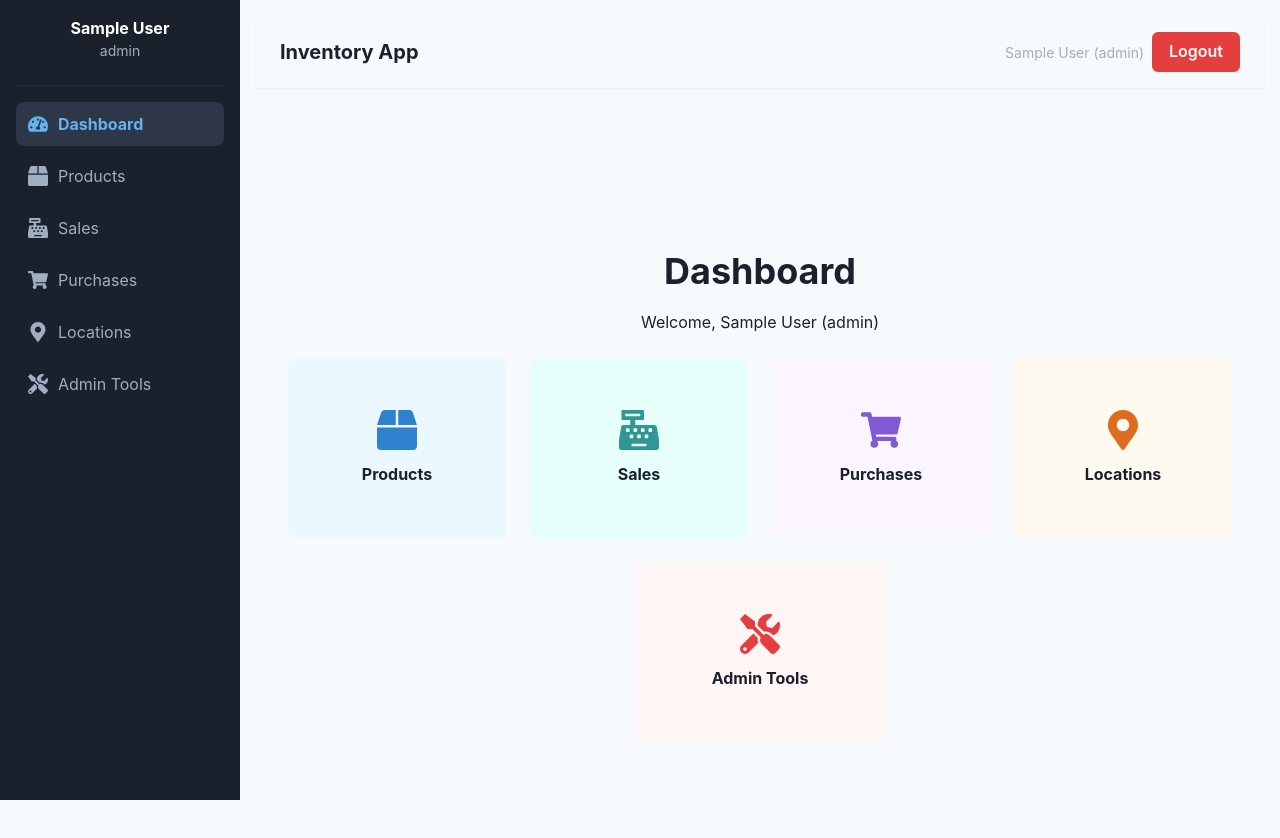
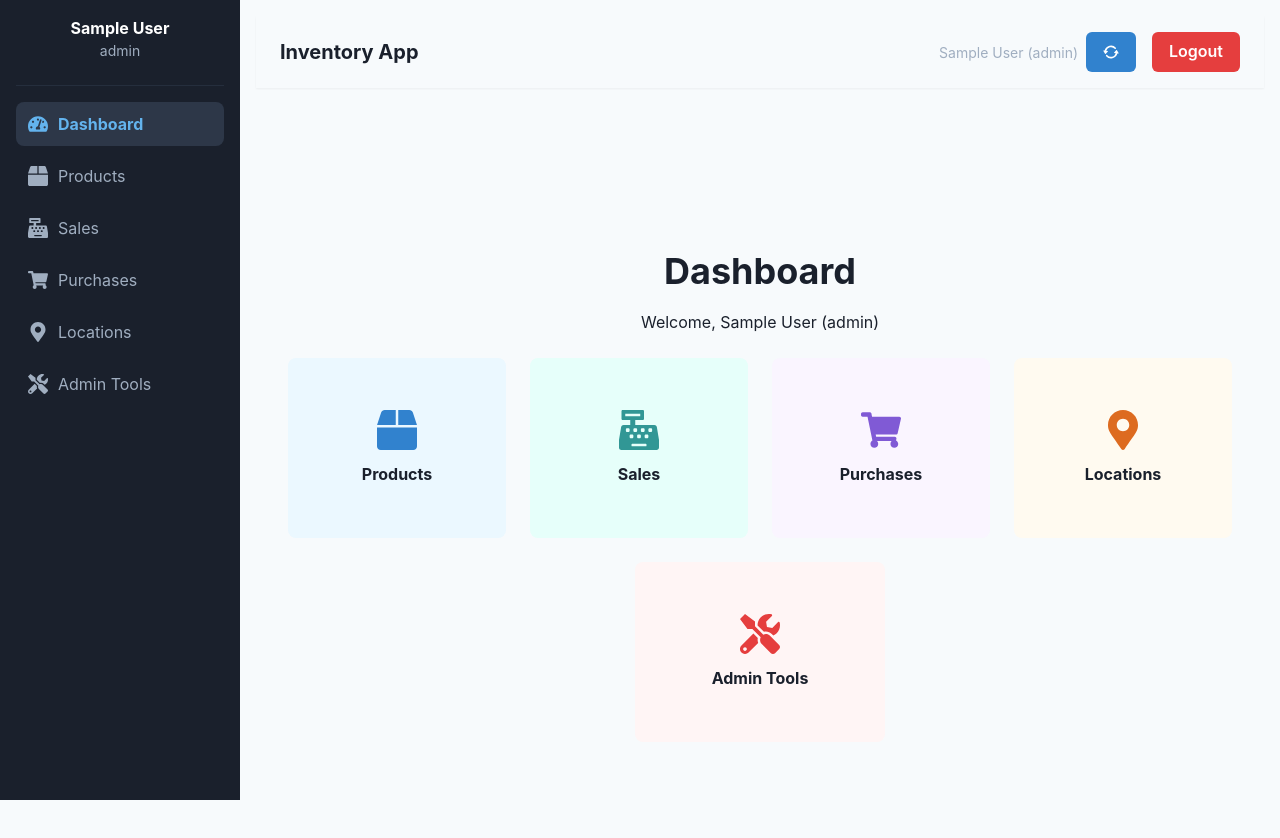
Before and after one commit to franc-in-action/inventory-project, a React (Vite) app in the folder frontend/: page /dashboard in a window 1280 px wide. Shown: the top 838 px of the page. Built offline with nearby package versions, Linux system fonts and the light colour scheme; no server answers; sample sign-in values are in the browser's storage.

Commit message:
Added quick refresh

```diff
--- a/frontend/src/App.jsx
+++ b/frontend/src/App.jsx
@@ -1,3 +1,4 @@
+import { useState, useCallback } from "react";
 import { ChakraProvider, Box, useDisclosure } from "@chakra-ui/react";
 import {
   BrowserRouter as Router,
@@ -36,8 +37,14 @@ function RoleRoute({ children, allowedRoles }) {
   );
 }
 
-function ProtectedLayout({ children }) {
+export function ProtectedLayout({ children }) {
   const { isOpen, onOpen, onClose } = useDisclosure();
+
+  const [refreshKey, setRefreshKey] = useState(0);
+
+  const handleRefresh = useCallback(() => {
+    setRefreshKey((prev) => prev + 1); // Increment key to force re-render children
+  }, []);
 
   const links = [
     { to: "/dashboard", label: "Dashboard" },
@@ -67,8 +74,11 @@ function ProtectedLayout({ children }) {
         gap={2}
         transition="margin-left 0.2s ease"
       >
-        <Header onOpenSidebar={onOpen} />
-        {children}
+        <Header onOpenSidebar={onOpen} onRefresh={handleRefresh} />
+        {/* Key triggers children re-render */}
+        <Box key={refreshKey} flex="1">
+          {children}
+        </Box>
       </Box>
     </Box>
   );
--- a/frontend/src/components/Header.jsx
+++ b/frontend/src/components/Header.jsx
@@ -7,11 +7,11 @@ import {
   IconButton,
   Text,
 } from "@chakra-ui/react";
-import { HamburgerIcon } from "@chakra-ui/icons";
+import { HamburgerIcon, RepeatIcon } from "@chakra-ui/icons"; // Add RepeatIcon
 import { useNavigate } from "react-router-dom";
 import { getUserFromToken, logout } from "../modules/auth/authApi.js";
 
-export default function Header({ onOpenSidebar }) {
+export default function Header({ onOpenSidebar, onRefresh }) {
   const navigate = useNavigate();
   const user = getUserFromToken();
 
@@ -39,9 +39,19 @@ export default function Header({ onOpenSidebar }) {
         )}
         {user?.location && (
           <Text fontSize="sm" color="gray.400">
-            {user.location} {/* Show location first */}
+            {user.location}
           </Text>
         )}
+
+        {/* Refresh Button */}
+        <IconButton
+          aria-label="Refresh content"
+          icon={<RepeatIcon />}
+          size={{ base: "sm", md: "md" }}
+          colorScheme="blue"
+          onClick={onRefresh}
+          mr={2}
+        />
 
         <Button
           size={{ base: "sm", md: "md" }}
```
